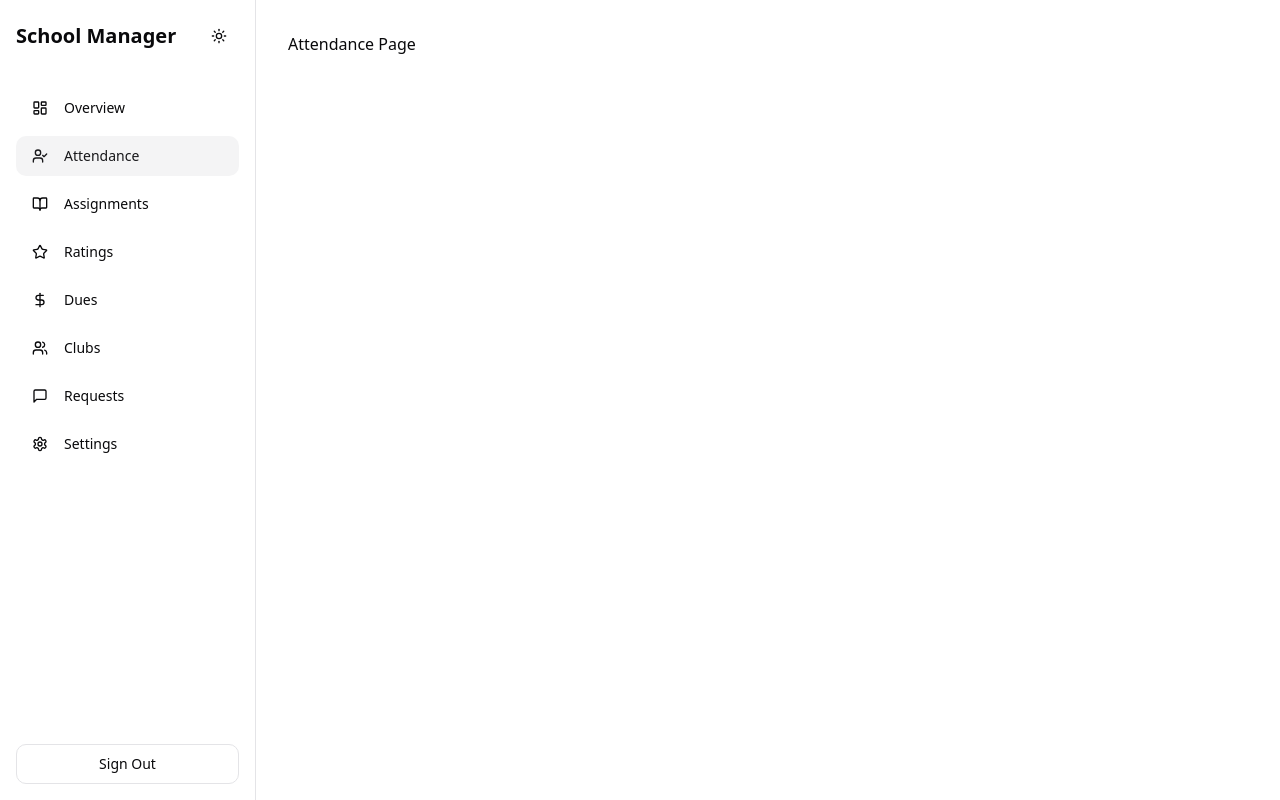
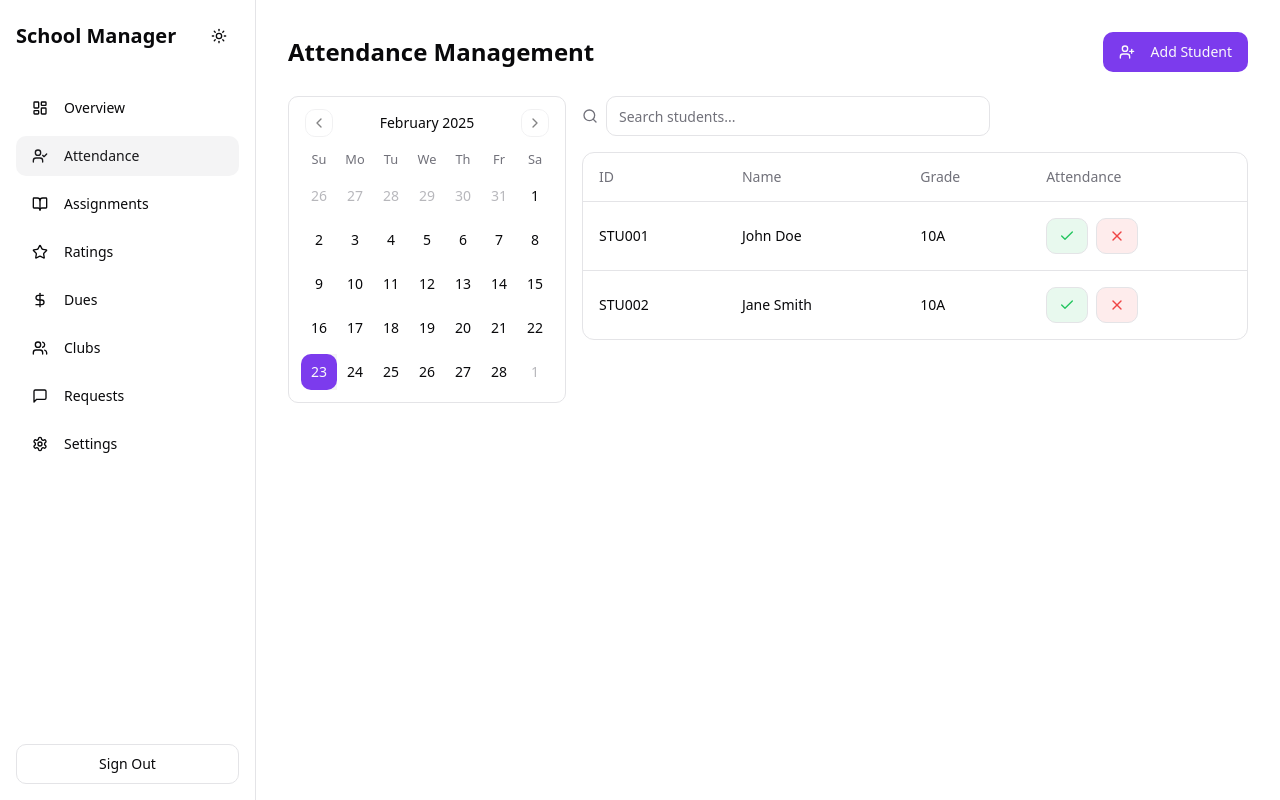
Before and after one commit to Fear165ful/manageattendance-plus, a React (Vite) app: page /dashboard in a window 1280 px wide. Both pictures are taken after a click on the button "Attendance". Built offline with nearby package versions, Linux system fonts and the light colour scheme.

Commit message:
Add student management features
This commit adds features for managing students, including adding, removing, and marking attendance.  Specific implementation details are not included in this commit message.

```diff
--- /dev/null
+++ b/src/components/ui/data-table.tsx
@@ -0,0 +1,49 @@
+
+import {
+  Table,
+  TableBody,
+  TableCell,
+  TableHead,
+  TableHeader,
+  TableRow,
+} from "@/components/ui/table";
+
+interface DataTableProps<T> {
+  data: T[];
+  columns: {
+    header: string;
+    accessorKey: keyof T;
+    cell?: (item: T) => React.ReactNode;
+  }[];
+}
+
+export function DataTable<T>({ data, columns }: DataTableProps<T>) {
+  return (
+    <div className="border rounded-lg">
+      <Table>
+        <TableHeader>
+          <TableRow>
+            {columns.map((column) => (
+              <TableHead key={String(column.accessorKey)}>
+                {column.header}
+              </TableHead>
+            ))}
+          </TableRow>
+        </TableHeader>
+        <TableBody>
+          {data.map((item, index) => (
+            <TableRow key={index}>
+              {columns.map((column) => (
+                <TableCell key={String(column.accessorKey)}>
+                  {column.cell
+                    ? column.cell(item)
+                    : (item[column.accessorKey] as React.ReactNode)}
+                </TableCell>
+              ))}
+            </TableRow>
+          ))}
+        </TableBody>
+      </Table>
+    </div>
+  );
+}
--- a/src/pages/Dashboard.tsx
+++ b/src/pages/Dashboard.tsx
@@ -1,4 +1,3 @@
-
 import { useState } from "react";
 import { Routes, Route, useNavigate } from "react-router-dom";
 import {
@@ -13,6 +12,7 @@ import {
 } from "lucide-react";
 import { Button } from "@/components/ui/button";
 import { ThemeToggle } from "@/components/theme-toggle";
+import AttendancePage from "./attendance";
 
 const SIDEBAR_LINKS = [
   { icon: LayoutDashboard, label: "Overview", path: "" },
@@ -68,7 +68,10 @@ const Dashboard = () => {
       <main className="flex-1 p-8 overflow-auto">
         <Routes>
           <Route path="/" element={<div>Overview Dashboard</div>} />
-          <Route path="/attendance" element={<div>Attendance Page</div>} />
+          <Route
+            path="/attendance/*"
+            element={<AttendancePage />}
+          />
           <Route path="/assignments" element={<div>Assignments Page</div>} />
           <Route path="/ratings" element={<div>Ratings Page</div>} />
           <Route path="/dues" element={<div>Dues Page</div>} />
--- /dev/null
+++ b/src/pages/attendance/index.tsx
@@ -0,0 +1,229 @@
+
+import { useState } from "react";
+import { format } from "date-fns";
+import { Calendar } from "@/components/ui/calendar";
+import { Button } from "@/components/ui/button";
+import { Input } from "@/components/ui/input";
+import { Label } from "@/components/ui/label";
+import { DataTable } from "@/components/ui/data-table";
+import { Check, X, Search, UserPlus } from "lucide-react";
+import type { Student, AttendanceRecord } from "@/types";
+
+// Temporary mock data
+const mockStudents: Student[] = [
+  {
+    id: "1",
+    name: "John Doe",
+    email: "john@school.com",
+    role: "student",
+    studentId: "STU001",
+    grade: "10A",
+    attendance: [],
+    assignments: [],
+    ratings: [],
+    dues: [],
+    clubs: [],
+  },
+  {
+    id: "2",
+    name: "Jane Smith",
+    email: "jane@school.com",
+    role: "student",
+    studentId: "STU002",
+    grade: "10A",
+    attendance: [],
+    assignments: [],
+    ratings: [],
+    dues: [],
+    clubs: [],
+  },
+];
+
+const AttendancePage = () => {
+  const [date, setDate] = useState<Date>(new Date());
+  const [searchTerm, setSearchTerm] = useState("");
+  const [students, setStudents] = useState(mockStudents);
+  const [showAddStudent, setShowAddStudent] = useState(false);
+  const [newStudent, setNewStudent] = useState({
+    name: "",
+    email: "",
+    studentId: "",
+    grade: "",
+  });
+
+  const handleMarkAttendance = (studentId: string, status: "present" | "absent") => {
+    setStudents((prev) =>
+      prev.map((student) => {
+        if (student.id === studentId) {
+          const attendance: AttendanceRecord = {
+            date: format(date, "yyyy-MM-dd"),
+            status,
+            remarks: "",
+          };
+          return {
+            ...student,
+            attendance: [...student.attendance, attendance],
+          };
+        }
+        return student;
+      })
+    );
+  };
+
+  const handleAddStudent = (e: React.FormEvent) => {
+    e.preventDefault();
+    const newStudentData: Student = {
+      id: String(students.length + 1),
+      ...newStudent,
+      role: "student",
+      attendance: [],
+      assignments: [],
+      ratings: [],
+      dues: [],
+      clubs: [],
+    };
+    setStudents((prev) => [...prev, newStudentData]);
+    setShowAddStudent(false);
+    setNewStudent({ name: "", email: "", studentId: "", grade: "" });
+  };
+
+  const columns = [
+    { header: "ID", accessorKey: "studentId" },
+    { header: "Name", accessorKey: "name" },
+    { header: "Grade", accessorKey: "grade" },
+    {
+      header: "Attendance",
+      accessorKey: "id",
+      cell: (student: Student) => (
+        <div className="flex gap-2">
+          <Button
+            size="sm"
+            variant="outline"
+            className="bg-green-500/10 hover:bg-green-500/20"
+            onClick={() => handleMarkAttendance(student.id, "present")}
+          >
+            <Check className="h-4 w-4 text-green-500" />
+          </Button>
+          <Button
+            size="sm"
+            variant="outline"
+            className="bg-red-500/10 hover:bg-red-500/20"
+            onClick={() => handleMarkAttendance(student.id, "absent")}
+          >
+            <X className="h-4 w-4 text-red-500" />
+          </Button>
+        </div>
+      ),
+    },
+  ];
+
+  const filteredStudents = students.filter((student) =>
+    student.name.toLowerCase().includes(searchTerm.toLowerCase())
+  );
+
+  return (
+    <div className="space-y-6">
+      <div className="flex justify-between items-center">
+        <h1 className="text-2xl font-bold">Attendance Management</h1>
+        <Button onClick={() => setShowAddStudent(true)}>
+          <UserPlus className="mr-2 h-4 w-4" />
+          Add Student
+        </Button>
+      </div>
+
+      <div className="flex gap-4 flex-col md:flex-row">
+        <div className="w-full md:w-auto">
+          <Calendar
+            mode="single"
+            selected={date}
+            onSelect={(date) => date && setDate(date)}
+            className="rounded-md border"
+          />
+        </div>
+
+        <div className="flex-1 space-y-4">
+          <div className="flex gap-2 items-center">
+            <Search className="h-4 w-4 text-muted-foreground" />
+            <Input
+              placeholder="Search students..."
+              value={searchTerm}
+              onChange={(e) => setSearchTerm(e.target.value)}
+              className="max-w-sm"
+            />
+          </div>
+
+          <DataTable data={filteredStudents} columns={columns} />
+        </div>
+      </div>
+
+      {showAddStudent && (
+        <div className="fixed inset-0 bg-background/80 backdrop-blur-sm">
+          <div className="fixed left-[50%] top-[50%] translate-x-[-50%] translate-y-[-50%] w-full max-w-lg">
+            <div className="border bg-card text-card-foreground p-6 rounded-lg shadow-lg">
+              <h2 className="text-lg font-semibold mb-4">Add New Student</h2>
+              <form onSubmit={handleAddStudent} className="space-y-4">
+                <div className="space-y-2">
+                  <Label htmlFor="name">Name</Label>
+                  <Input
+                    id="name"
+                    value={newStudent.name}
+                    onChange={(e) =>
+                      setNewStudent({ ...newStudent, name: e.target.value })
+                    }
+                    required
+                  />
+                </div>
+                <div className="space-y-2">
+                  <Label htmlFor="email">Email</Label>
+                  <Input
+                    id="email"
+                    type="email"
+                    value={newStudent.email}
+                    onChange={(e) =>
+                      setNewStudent({ ...newStudent, email: e.target.value })
+                    }
+                    required
+                  />
+                </div>
+                <div className="space-y-2">
+                  <Label htmlFor="studentId">Student ID</Label>
+                  <Input
+                    id="studentId"
+                    value={newStudent.studentId}
+                    onChange={(e) =>
+                      setNewStudent({ ...newStudent, studentId: e.target.value })
+                    }
+                    required
+                  />
+                </div>
+                <div className="space-y-2">
+                  <Label htmlFor="grade">Grade</Label>
+                  <Input
+                    id="grade"
+                    value={newStudent.grade}
+                    onChange={(e) =>
+                      setNewStudent({ ...newStudent, grade: e.target.value })
+                    }
+                    required
+                  />
+                </div>
+                <div className="flex justify-end gap-2">
+                  <Button
+                    type="button"
+                    variant="outline"
+                    onClick={() => setShowAddStudent(false)}
+                  >
+                    Cancel
+                  </Button>
+                  <Button type="submit">Add Student</Button>
+                </div>
+              </form>
+            </div>
+          </div>
+        </div>
+      )}
+    </div>
+  );
+};
+
+export default AttendancePage;
```
